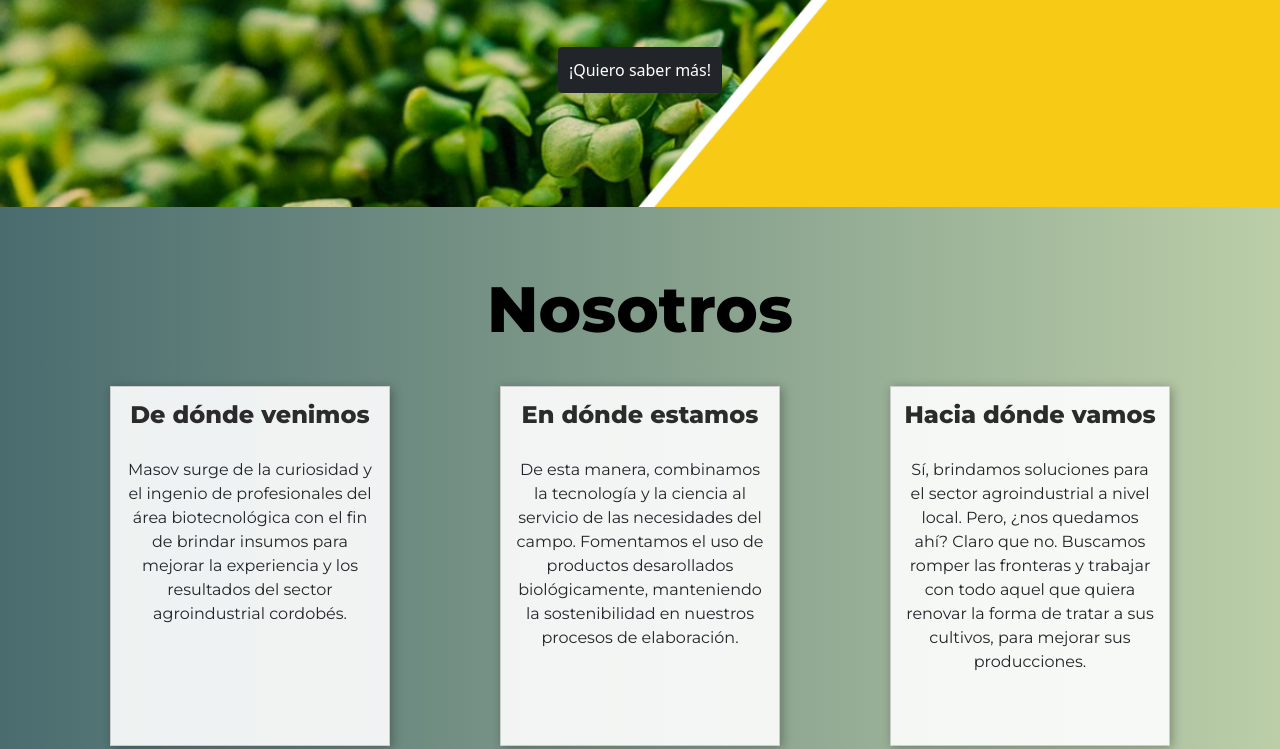
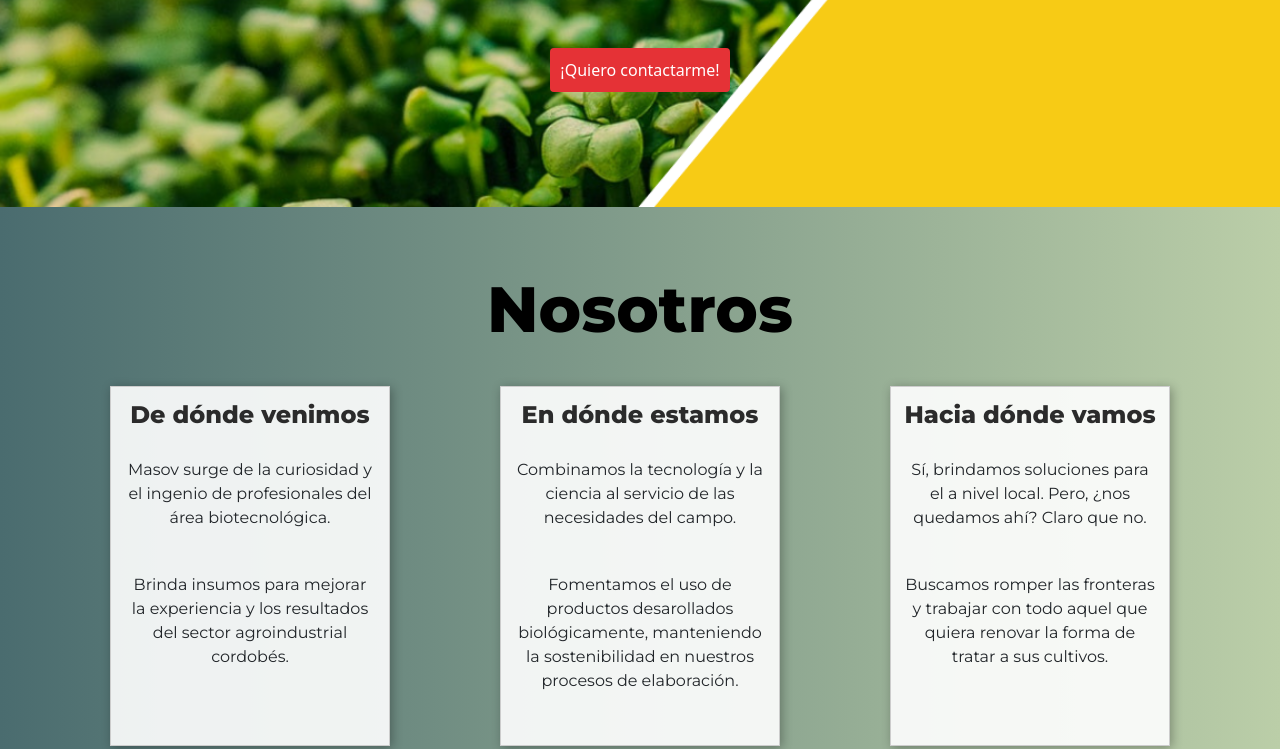
Before and after one commit to rociogirardini/repositorio_masov, a plain HTML site: page index.html in a window 1280 px wide. Shown: the part 399-1148 px from the top of the page. Drawn offline with nearby package versions, Linux system fonts and the light colour scheme.

Commit message:
arreglo de errores y cuestiones graficas

```diff
--- a/index.html
+++ b/index.html
@@ -75,8 +75,8 @@
                 <p class="background__seccionPrincipal__estiloTitulo__subtitulo">Soluciones agroindustriales</p>
             </div>
         </div>
-        <button type="button" class="btn btn-dark button__general"><a href="./Pages/contacto.html"
-                class=button__general__a>¡Quiero saber más!</a></button>
+        <button type="button" class="btn button__general"><a href="./Pages/contacto.html"
+                class=button__general__a>¡Quiero contactarme!</a></button>
     </div>
     <!--Main-->
     <main>
@@ -88,23 +88,24 @@
                     <div class="col-md-4 mainCajas__caja">
                         <h3 class=main__h3>De dónde venimos</h3>
                         <p class=main__p>Masov surge de la curiosidad y el ingenio de profesionales del área
-                            biotecnológica con el fin
-                            de brindar insumos para mejorar la experiencia y los resultados del sector agroindustrial
+                            biotecnológica.</p>
+                            <p>Brinda insumos para mejorar la experiencia y los resultados del sector agroindustrial
                             cordobés.</p>
                     </div>
                     <div class="col-md-4 mainCajas__caja">
                         <h3 class=main__h3>En dónde estamos</h3>
-                        <p class=main__p>De esta manera, combinamos la tecnología y la ciencia al servicio de las
-                            necesidades del
-                            campo. Fomentamos el uso de productos desarollados biológicamente, manteniendo la
+                        <p class=main__p>Combinamos la tecnología y la ciencia al servicio de las
+                            necesidades del campo.</p>
+                            <p>Fomentamos el uso de productos desarollados biológicamente, manteniendo la
                             sostenibilidad en nuestros procesos de elaboración.</p>
                     </div>
                     <div class="col-md-4 mainCajas__caja">
                         <h3 class=main__h3>Hacia dónde vamos</h3>
-                        <p class=main__p>Sí, brindamos soluciones para el sector agroindustrial a nivel
-                            local. Pero, ¿nos quedamos ahí? Claro que no. Buscamos romper las fronteras y trabajar con
+                        <p class=main__p>Sí, brindamos soluciones para el a nivel
+                            local. Pero, ¿nos quedamos ahí? Claro que no.</p>
+                            <p>Buscamos romper las fronteras y trabajar con
                             todo aquel que
-                            quiera renovar la forma de tratar a sus cultivos, para mejorar sus producciones.</p>
+                            quiera renovar la forma de tratar a sus cultivos.</p>
                     </div>
                 </div>
             </div>
--- a/scss/components/_buttons.scss
+++ b/scss/components/_buttons.scss
@@ -2,6 +2,8 @@
 .button__general{
     padding: 10px;
     align-items: center;
+    border: none;
+    background-color: $color-button-principal;
     .button__general__a{
         text-decoration: none;
         color:white;
--- a/scss/style.scss
+++ b/scss/style.scss
@@ -13,4 +13,3 @@
 @import "./views/contact";
 @import "./views/shop.scss";
 @import "./views/paginasLegales";
-@import "./views/404";
--- a/scss/utilities/_variables.scss
+++ b/scss/utilities/_variables.scss
@@ -10,7 +10,8 @@ $subtitle-weight: 200px;
 $background-title:black;
 $font-color-footer: #F7CB15;
 $color-activo-nav: #F7CB15;
-$color-hover:#e53236;
+$color-button-principal:#e53236;
+$color-hover:#ee585a;
 $color-texto-general: white;
 $background-nav: white;
 $seccion-par-background: linear-gradient(to right, #4A6C6F, #BBCEA8);
```
Also changed, not shown: css/style.css, media/facebook.png, media/instagram.png.
